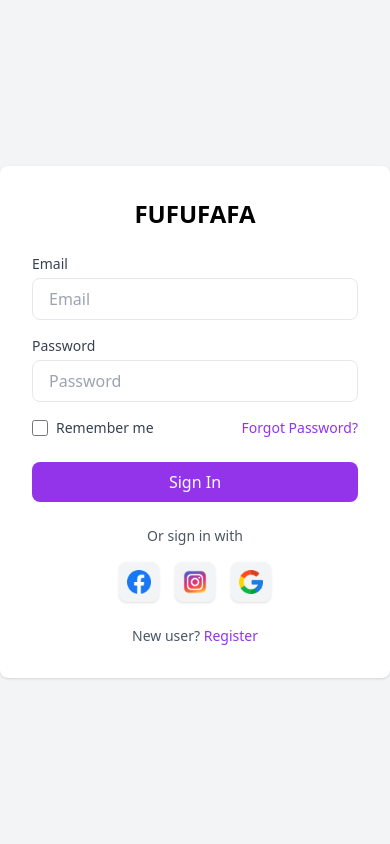
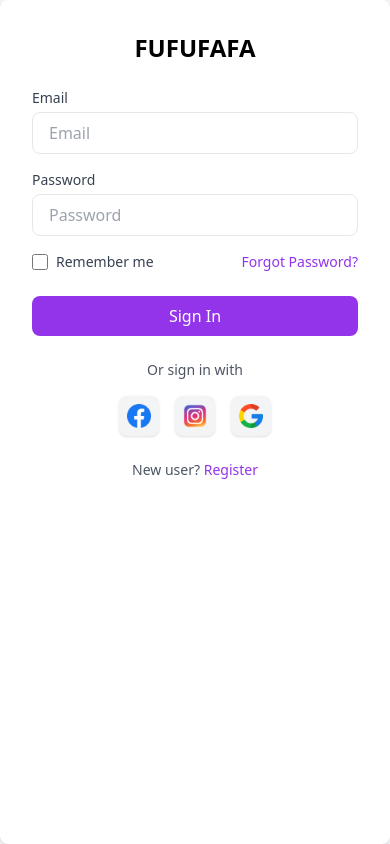
Before and after one commit to Permana721/Tugas-Akhir, a Vue app in the folder web/: page /login in a window 390 px wide. Built offline with nearby package versions, Linux system fonts and the light colour scheme.

Commit message:
edit styling on responsive view

```diff
--- a/web/src/assets/css/style.css
+++ b/web/src/assets/css/style.css
@@ -643,6 +643,10 @@ video {
   height: 100%;
 }
 
+.h-screen {
+  height: 100vh;
+}
+
 .min-h-screen {
   min-height: 100vh;
 }
@@ -969,6 +973,10 @@ video {
     display: none;
   }
 
+  .md\:h-auto {
+    height: auto;
+  }
+
   .md\:items-center {
     align-items: center;
   }
--- a/web/src/auth/Login.vue
+++ b/web/src/auth/Login.vue
@@ -1,8 +1,7 @@
 <template>
   <div class="flex items-center justify-center min-h-screen bg-gray-100">
-    <div class="w-full max-w-md p-8 bg-white rounded-lg shadow">
+    <div class="w-full max-w-md p-8 bg-white rounded-lg shadow h-screen md:h-auto">
       <h1 class="text-2xl font-bold text-center mb-6">FUFUFAFA</h1>
-      <!-- <p class="text-center text-gray-600 mb-6">Sign in to your account</p> -->
       <form>
         <div class="mb-4">
           <label class="block text-sm font-medium text-gray-700" for="email">Email</label>
@@ -60,6 +59,6 @@
 
 <script>
 export default {
-name: "Login",
+  name: "Login",
 };
 </script>
```
Also changed, not shown: web/src/auth/Register.vue (indentation only).
